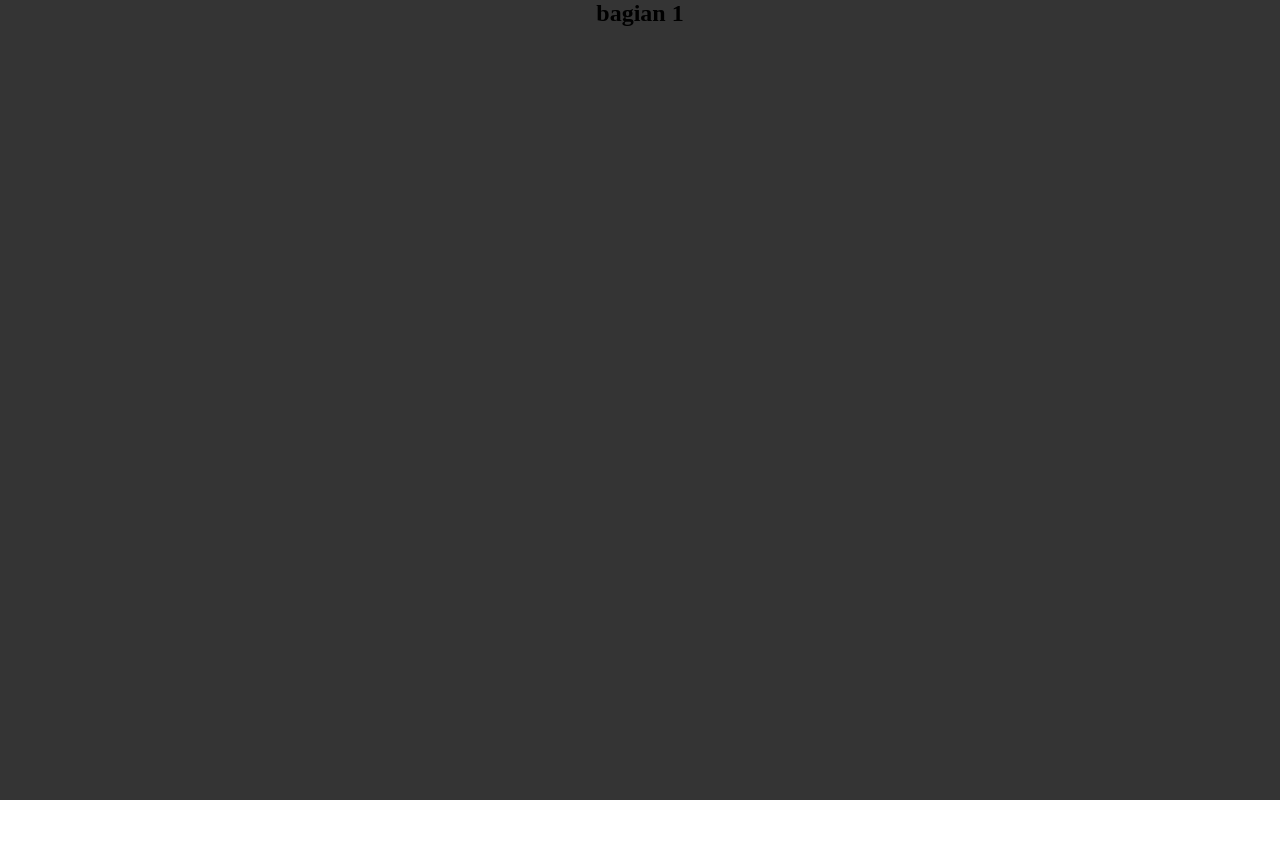
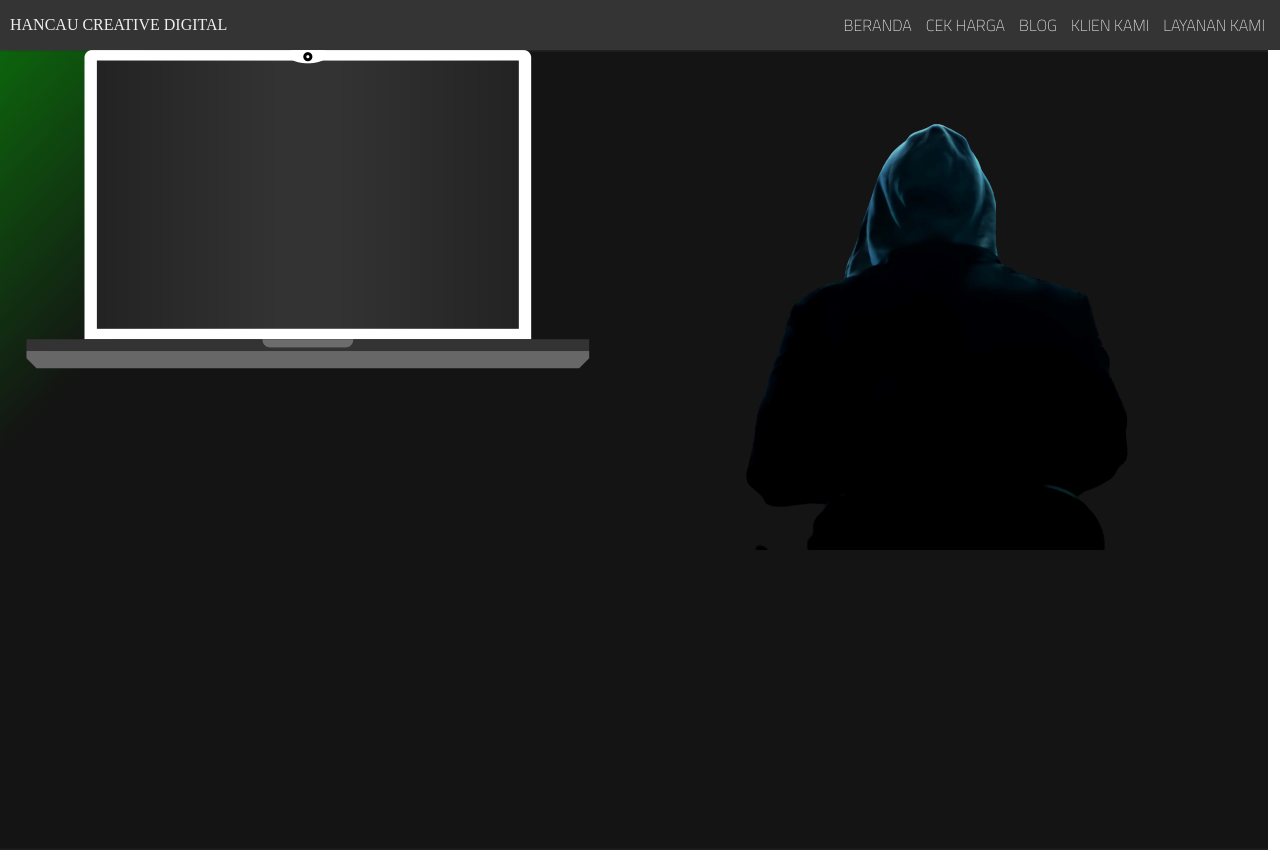
Before and after one commit to okogikam/webpage, a plain HTML site: page hancau/index.html in a window 1280 px wide. Before the commit the page ends 800 px from the top, so only its background shows below. Drawn offline with Linux system fonts and the light colour scheme; a web font is replaced by a local one.

Commit message:
20220529

```diff
--- a/hancau/index.html
+++ b/hancau/index.html
@@ -5,12 +5,32 @@
     <meta http-equiv="X-UA-Compatible" content="IE=edge" />
     <meta name="viewport" content="width=device-width, initial-scale=1.0" />
     <title>Document</title>
+    <link rel="stylesheet" href="../style.css" />
     <link rel="stylesheet" href="style.css" />
   </head>
   <body>
+    <nav class="top-nav">
+      <span class="title">hancau creative digital</span>
+      <div class="menu">
+        <a href="#" class="nav-link">Beranda</a>
+        <a href="#" class="nav-link">Cek harga</a>
+        <a href="#" class="nav-link">blog</a>
+        <a href="#" class="nav-link">klien kami</a>
+        <a href="#" class="nav-link">layanan kami</a>
+      </div>
+    </nav>
     <div class="conteiner">
-      <section class="style-1"><h1>bagian 1</h1></section>
-      <section class="style-2"><h1>bagian 2</h1></section>
+      <section class="style-1 row" id="home">
+        <div class="left col-6">
+          <img src="./img/laptop.png" alt="" />
+        </div>
+        <div class="right col-6">
+          <img src="./img/hacker.png" alt="" />
+        </div>
+      </section>
+      <section class="style-2">
+        <h1>bagian 2</h1>
+      </section>
       <section class="style-1"><h1>bagian 3</h1></section>
       <section class="style-2"><h1>bagian 4</h1></section>
     </div>
--- a/hancau/style.css
+++ b/hancau/style.css
@@ -1,3 +1,5 @@
+@import url("https://fonts.googleapis.com/css2?family=Allerta&family=Cairo:wght@200&family=Share+Tech+Mono&display=swap");
+
 *,
 *::after,
 *::before {
@@ -11,8 +13,36 @@
   --bg-2: #efefef;
   --black: #000;
   --shite: #fff;
+  --font-1: "Allerta", sans-serif;
+  --font-2: "Cairo", sans-serif;
+  --font-3: "Share Tech Mono", monospace;
 }
+.top-nav {
+  width: 100%;
+  overflow: hidden;
+  padding: 10px;
+  text-transform: uppercase;
+  display: flex;
+  background-color: var(--bg-1);
+  color: var(--bg-2);
 
+  justify-content: space-between;
+  align-items: center;
+}
+.menu {
+  float: right;
+}
+.menu a {
+  padding: 10px 5px;
+  text-decoration: none;
+  color: var(--bg-2);
+
+  font-family: var(--font-2);
+}
+.menu a:hover,
+.menu a:active {
+  color: rgb(47, 224, 47);
+}
 .conteiner {
   width: 100vw;
   height: 100vh;
@@ -27,9 +57,17 @@ section {
   text-align: center;
   position: relative;
 }
+d-flex {
+  display: flex;
+  flex-wrap: wrap;
+}
 .style-1 {
   background-color: var(--bg-1);
 }
 .style-2 {
   background-color: var(--bg-2);
 }
+#home {
+  background-image: url(./img/bg.png);
+  background-size: cover;
+}
--- a/style.css
+++ b/style.css
@@ -125,3 +125,7 @@
   flex: 0 0 auto;
   width: 100%;
 }
+
+.img {
+  width: 100px;
+}
```
Also changed, not shown: index.html (+4 -0 lines).
